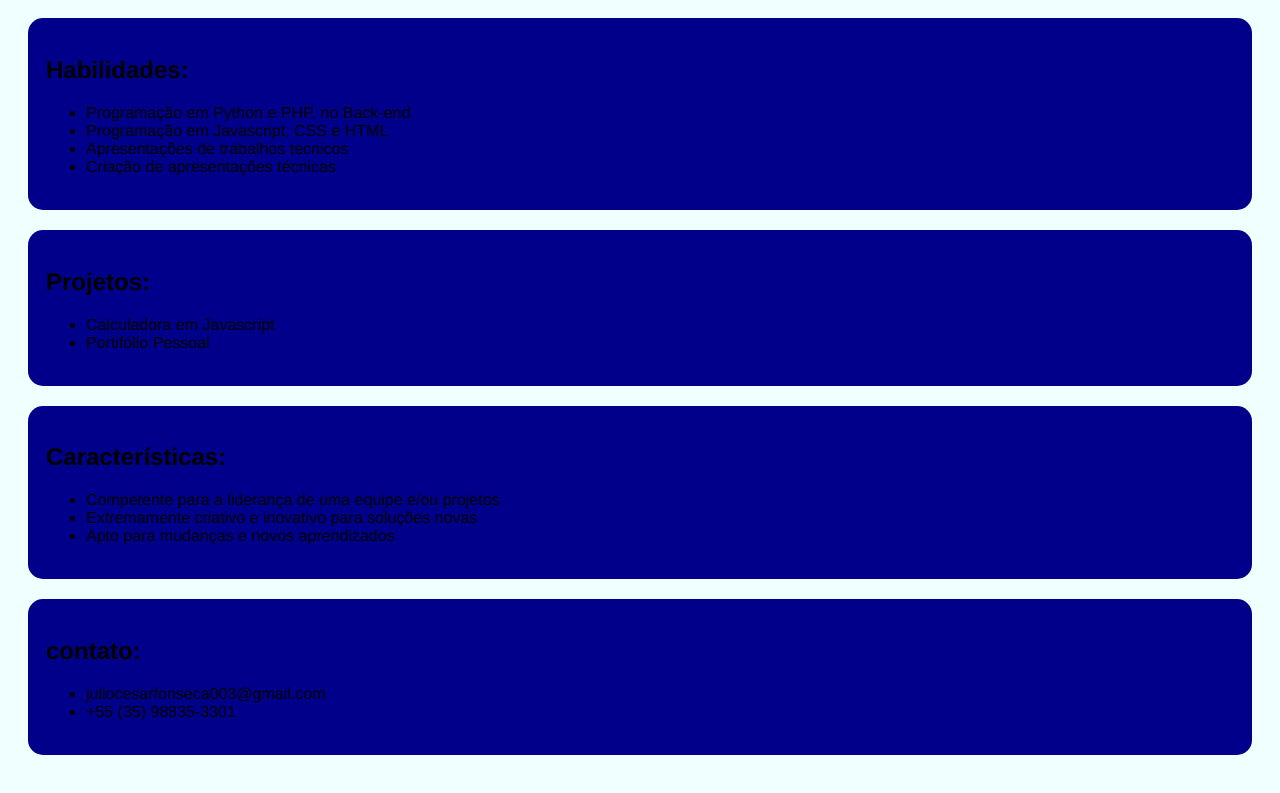
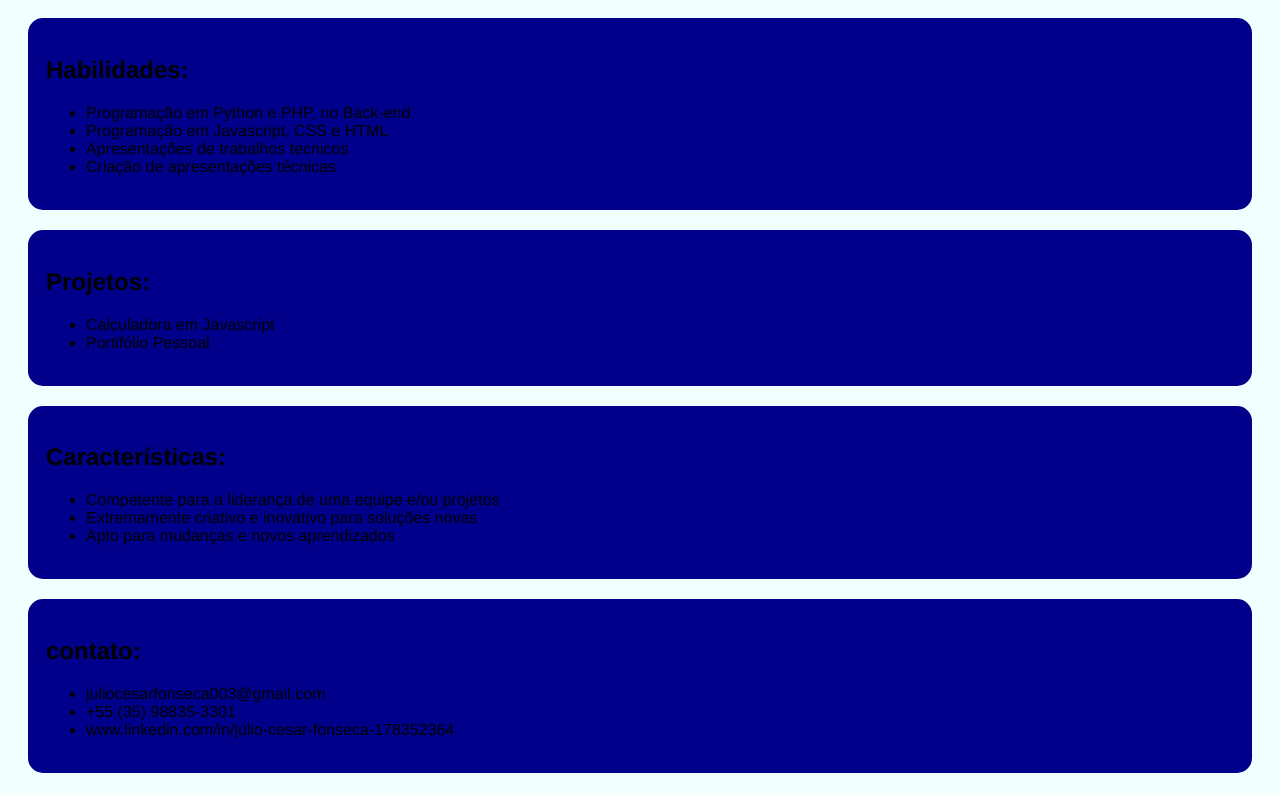
Before and after one commit to Julio-Cesar2000/Portifolio, a plain HTML site: page Index.html in a window 1280 px wide. Shown: the part 462-1255 px from the top of the page. Drawn offline with Linux system fonts and the light colour scheme.

Commit message:
Commit contato

```diff
--- a/Index.html
+++ b/Index.html
@@ -81,6 +81,7 @@
                 <ul>
                     <li>juliocesarfonseca003@gmail.com</li>
                     <li>+55 (35) 98835-3301</li>
+                    <li>www.linkedin.com/in/júlio-cesar-fonseca-178352364</li>
                 </ul>
             </div>
 
```
